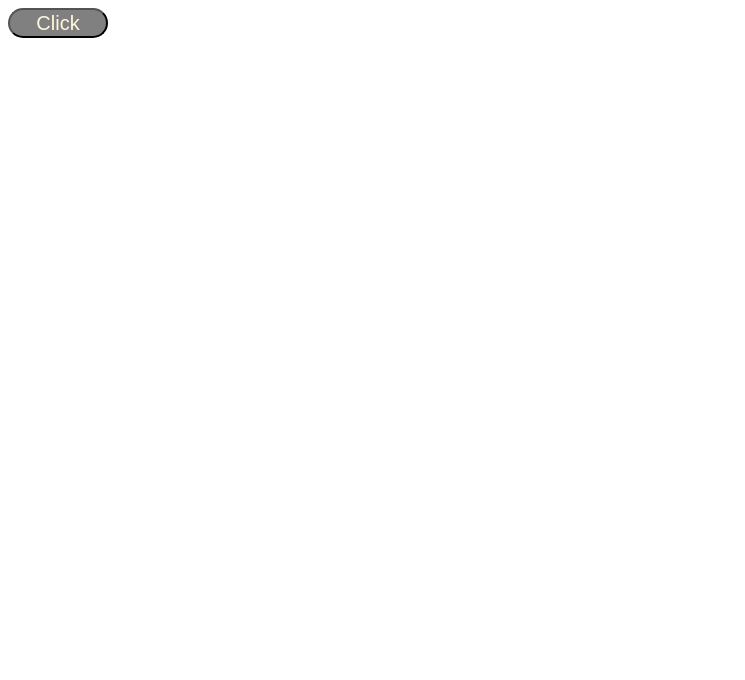
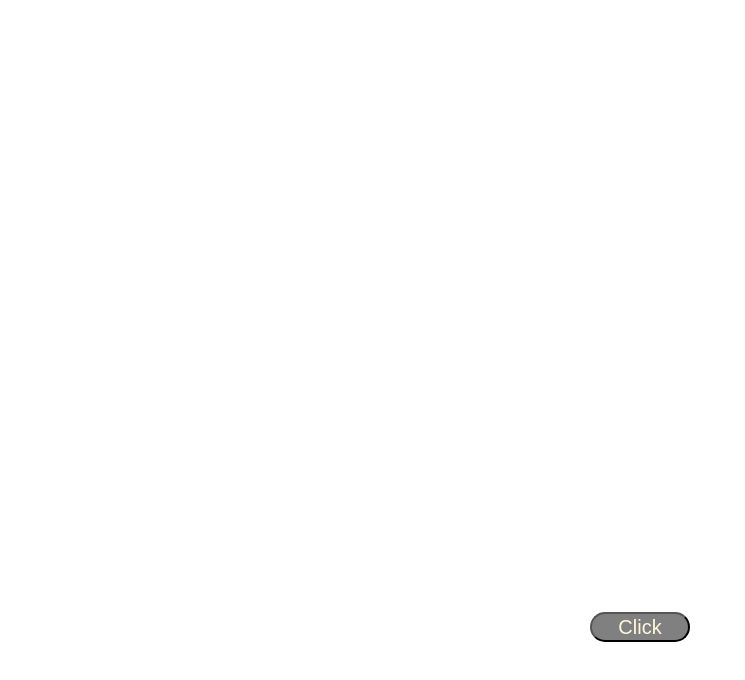
Before and after one commit to minhaj4me/dogApi, a plain HTML site: page index.html in a window 1280 px wide. Shown: the whole page, without its empty margins (0-745 px from the left). Drawn offline with Linux system fonts and the light colour scheme.

Commit message:
dogApi_v2

```diff
--- a/index.html
+++ b/index.html
@@ -11,14 +11,13 @@
 <body>
 
     <div>
-        <button
-            style="background-color: grey ; height: 30px; width: 100px; color: cornsilk; font-size: 20px; border-radius: 15px;">Click</button>
+        <img src="white.png"  width="100%" height="600px">
     </div>
-    <p></p>
 
-    <div style="width:500px ;height:600px;">
-        <img src="" width="100%">
-    </div>
+        <div style="width: 100%; display: flex ; align-items: center; justify-content: center;">
+            <button
+                style="background-color: grey ; height: 30px; width: 100px; color: cornsilk; font-size: 20px; border-radius: 15px;">Click</button>
+        </div>
 
     <script src="script.js"></script>
 </body>
```
Also changed, not shown: script.js (line endings or trailing spaces), white.png (added).
